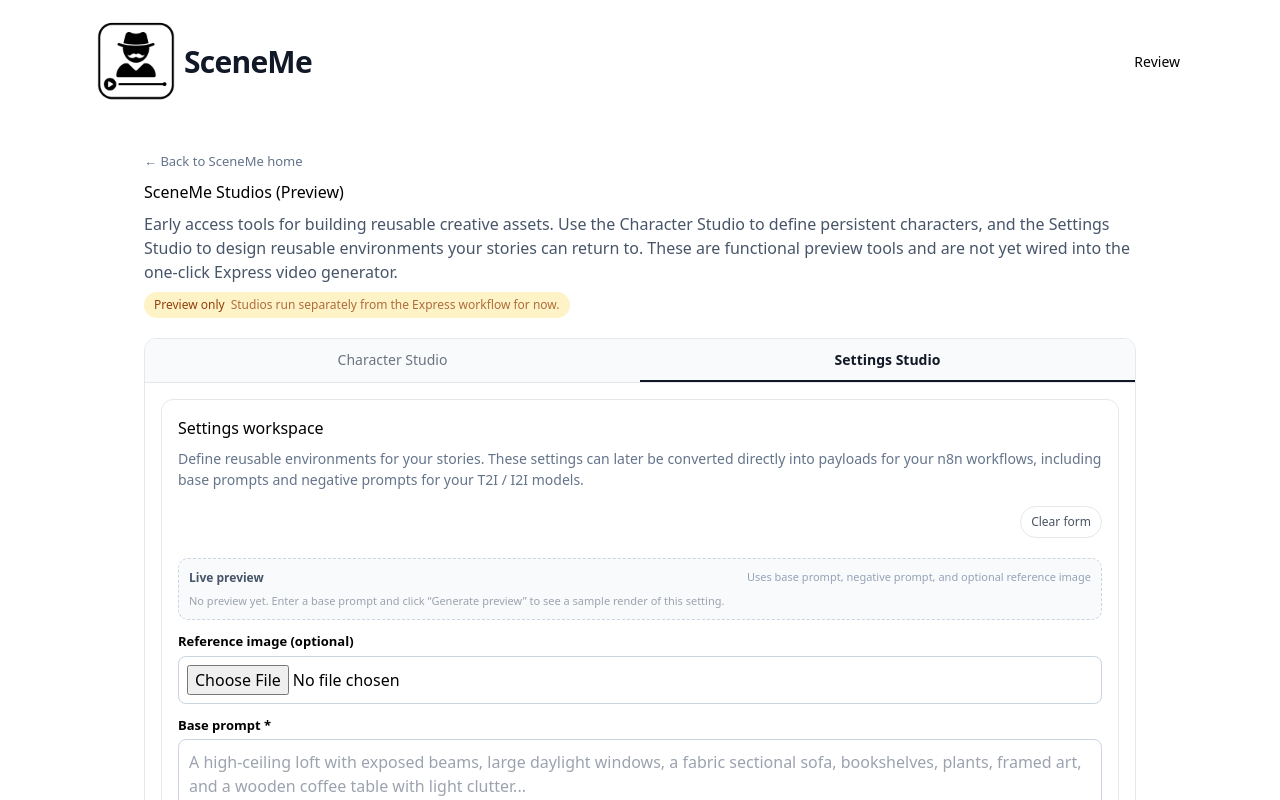
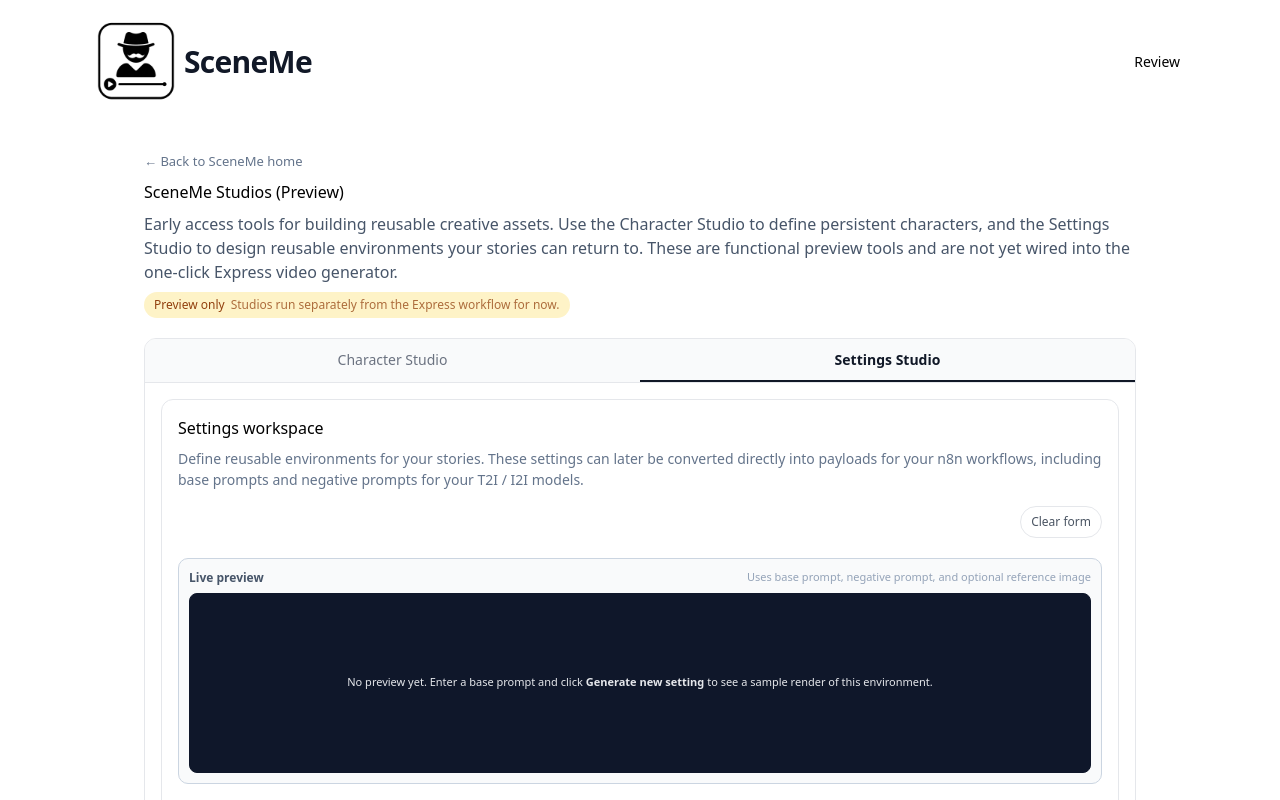
Before and after one commit to JSebree/ai-wizard, a React (Vite) app: page /studios in a window 1280 px wide. Both pictures are taken after a click on the button "Settings Studio". Shown: the top 800 px of the page. Built offline with nearby package versions, Linux system fonts and the light colour scheme.

Commit message:
updating setting studio style

```diff
--- a/src/studios/SettingsStudioDemo.jsx
+++ b/src/studios/SettingsStudioDemo.jsx
@@ -250,7 +250,7 @@
               marginTop: 12,
               padding: 10,
               borderRadius: 10,
-              border: "1px dashed #CBD5E1",
+              border: "1px solid #CBD5E1",
               background: "#F9FAFB",
             }}
           >
@@ -279,28 +279,50 @@
                 Generating preview image…
               </p>
             )}
-            {!isGenerating && previewImageUrl && (
+            {!isGenerating && (
               <>
                 <div
                   style={{
                     marginTop: 6,
                     borderRadius: 8,
                     overflow: "hidden",
-                    border: "1px solid #E5E7EB",
-                    display: "inline-block",
-                    maxWidth: "100%",
+                    border: "1px solid #0F172A",
+                    background: "#0F172A",
+                    minHeight: 180,
+                    display: "flex",
+                    alignItems: "center",
+                    justifyContent: "center",
                   }}
                 >
+                  {previewImageUrl ? (
                     <img
                       src={previewImageUrl}
                       alt="Setting preview"
                       style={{
                         display: "block",
-                      maxWidth: "100%",
+                        width: "100%",
                         height: "auto",
+                        objectFit: "contain",
                       }}
                     />
+                  ) : (
+                    !previewError && (
+                      <p
+                        style={{
+                          margin: 16,
+                          fontSize: 11,
+                          color: "#E5E7EB",
+                          textAlign: "center",
+                        }}
+                      >
+                        No preview yet. Enter a base prompt and click{" "}
+                        <strong>Generate new setting</strong> to see a sample render of this
+                        environment.
+                      </p>
+                    )
+                  )}
                 </div>
+                {previewImageUrl && (
                   <div
                     style={{
                       marginTop: 8,
@@ -334,13 +356,8 @@
                       <span>Add to saved settings</span>
                     </button>
                   </div>
+                )}
               </>
-            )}
-            {!isGenerating && !previewImageUrl && !previewError && (
-              <p style={{ margin: 0, fontSize: 11, color: "#9CA3AF" }}>
-                No preview yet. Enter a base prompt and click “Generate preview” to see a sample
-                render of this setting.
-              </p>
             )}
           </div>
 
```
Lines whose indentation alone changed are shown as unchanged.
